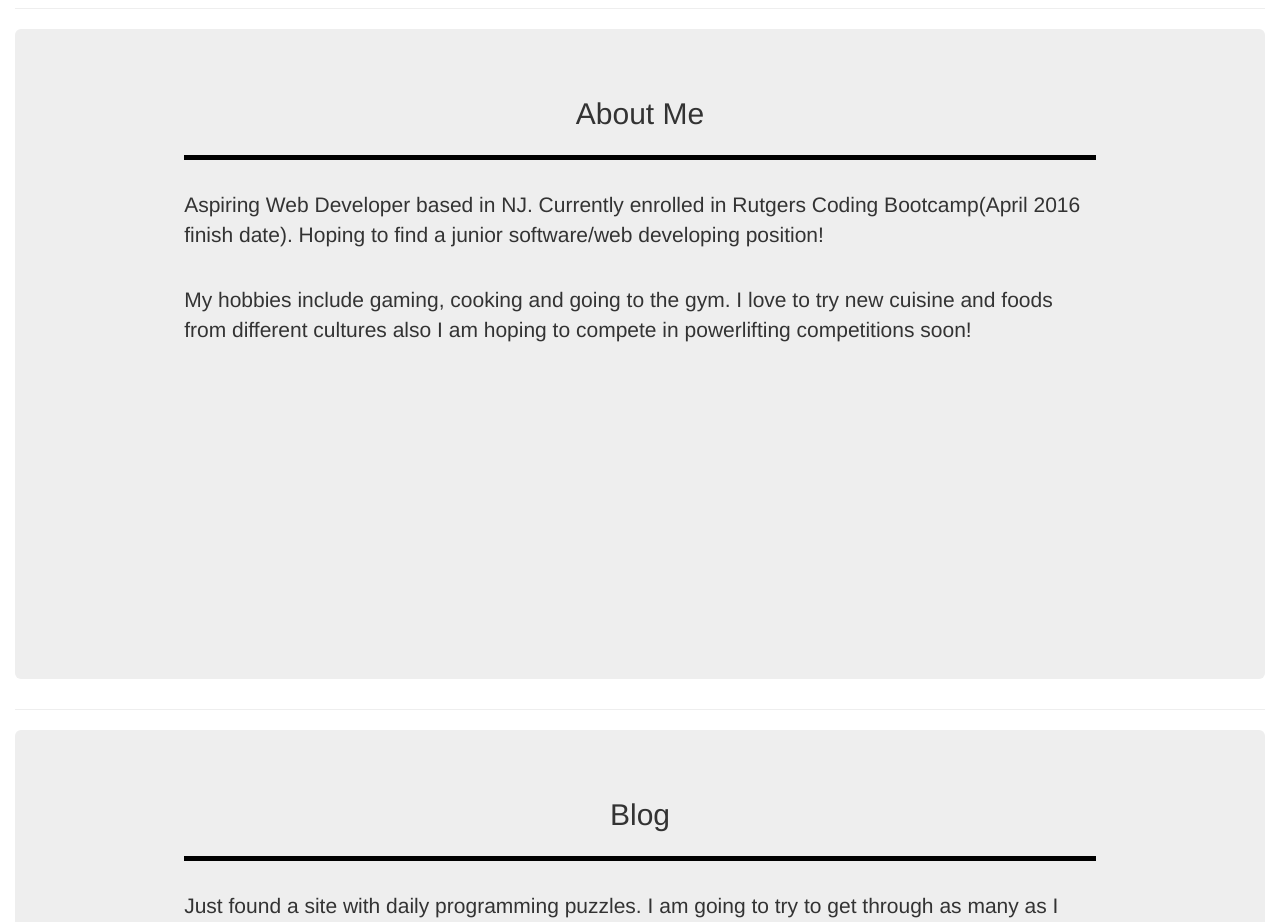
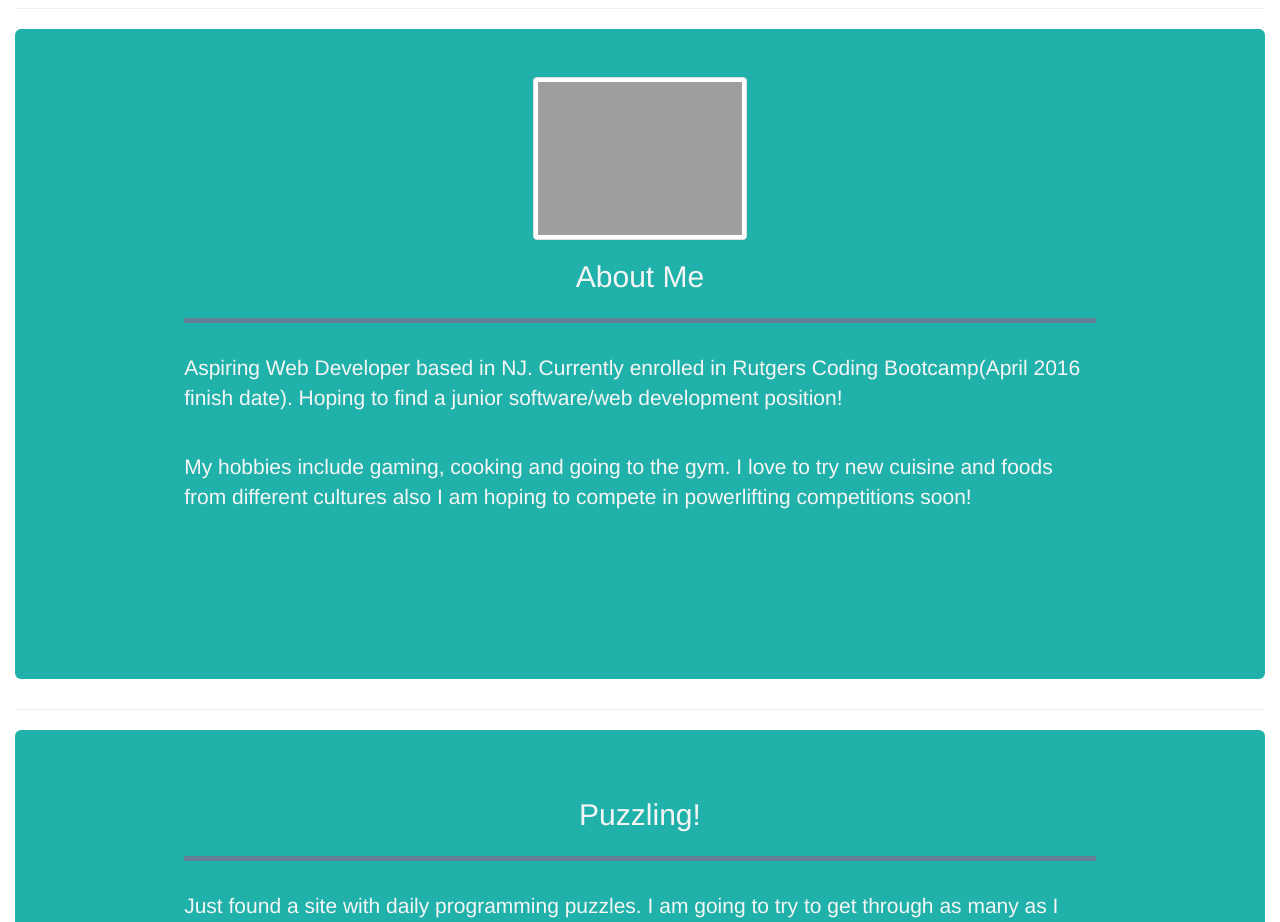
Before and after one commit to longp/PORTFOLIO, a PHP site: page / in a window 1280 px wide. Shown: the part 53-975 px from the top of the page. Run offline with PHP 8.4, Linux system fonts and the light colour scheme; some libraries are stand-ins or nearby versions; grey boxes are pictures that could not be loaded.

Commit message:
added profile pic and added background colors

```diff
--- a/css/portfolio.css
+++ b/css/portfolio.css
@@ -1,6 +1,22 @@
+body {
+  /*background-color: #74AFAD;*/
+  }
+
+p>a,
+p>a:hover{
+  color: yellow;
+}
+img.center-block{
+  width: 60%;
+}
+
 /* div sections */
 .jumbotron {
   min-height: 650px;
+  background-color: lightseagreen;
+  color: whitesmoke;
+  font-size: 1.2em;
+  font-style: bold;
 }
 
 /*navbar*/
@@ -56,6 +72,7 @@
 }
 
 
+/*profile pic hover*/
 
 
 /* star light emblem*/
@@ -82,7 +99,7 @@ hr.star-primary:after {
 }
 
 hr.star-light {
-    border-color: #000000;
+    border-color: #667f99;
 }
 
 hr.star-light:after {
--- a/home.html
+++ b/home.html
@@ -125,9 +125,9 @@
     <div class="modal-content">
     <!-- blog post -->
     <div class="jumbotron">
-    <h2 class="text-center">Blog</h2>
+    <h2 class="text-center">HowMuchYaBench?</h2>
     <hr class="star-light">
-    <p>   Sup~ This is Mark "Smelly" Bell. He is a youtube personality that I frequently watch. He is an inspirational powerlifter and role model. Here is a speech he gave at Barbell Brigade.</p>
+    <p>   Sup~ This is Mark "Smelly" Bell. He is a youtube personality that I frequently watch. He is an inspirational powerlifter and role model. Here is a speech he gave at Barbell Brigade. You can also check out his site for sick lifting gear <a href="https://howmuchyabench.net" target="_blank">howmuchyabench.net</a></p>
                 <br>
                 <br>
   <div class="row">
@@ -173,26 +173,31 @@
 
   <!--About me section-->
   <hr id="about">
-  <div class="jumbotron">
-  <div class="col-md-offset-1 col-md-10">
-    <h2 class="text-center"> About Me </h2>
-    <hr class="star-light">
-    <p>
-      Aspiring Web Developer based in NJ. Currently enrolled in Rutgers Coding Bootcamp(April 2016 finish date). Hoping to find a junior software/web developing position!
-    </p>
-    <br>
-    <p>
-    My hobbies include gaming, cooking and going to the gym. I love to try new cuisine and foods from different cultures also I am hoping to compete in powerlifting competitions soon!
-    </p>
-  </div>
-  </div>
+    <div class="jumbotron">
+    <div class="row"><div class="col-md-4 col-md-offset-4">
+            <img id="profile-img" src="https://scontent-ord1-1.xx.fbcdn.net/hphotos-xpl1/t31.0-8/10497466_10202618521169037_7714605377856483739_o.jpg" class="img-responsive img-thumbnail center-block">
+            </div></div>
+
+        <div class="col-md-offset-1 col-md-10">
+            <h2 class="text-center">About Me</h2>
+            <hr class="star-light">
+            <!-- start of profile pic -->
+            <p>Aspiring Web Developer based in NJ. Currently enrolled in
+            Rutgers Coding Bootcamp(April 2016 finish date). Hoping to find a
+            junior software/web development position!</p><br>
+            <p>My hobbies include gaming, cooking and going to the gym. I love
+            to try new cuisine and foods from different cultures also I am
+            hoping to compete in powerlifting competitions soon!</p>
+        </div>
+
+    </div>
   <!-- end of about me -->
 
   <!--blog-->
   <hr id="blog">
   <div class="jumbotron">
   <div class="col-md-offset-1 col-md-10">
-    <h2 class="text-center">Blog</h2>
+    <h2 class="text-center">Puzzling!</h2>
     <hr class="star-light">
     <p>
     Just found a site with daily programming puzzles. I am going to try to get through as many as I can with Javascript. :O The site is called <a href="http://adventofcode.com/">adventofcode.com</a>
```
